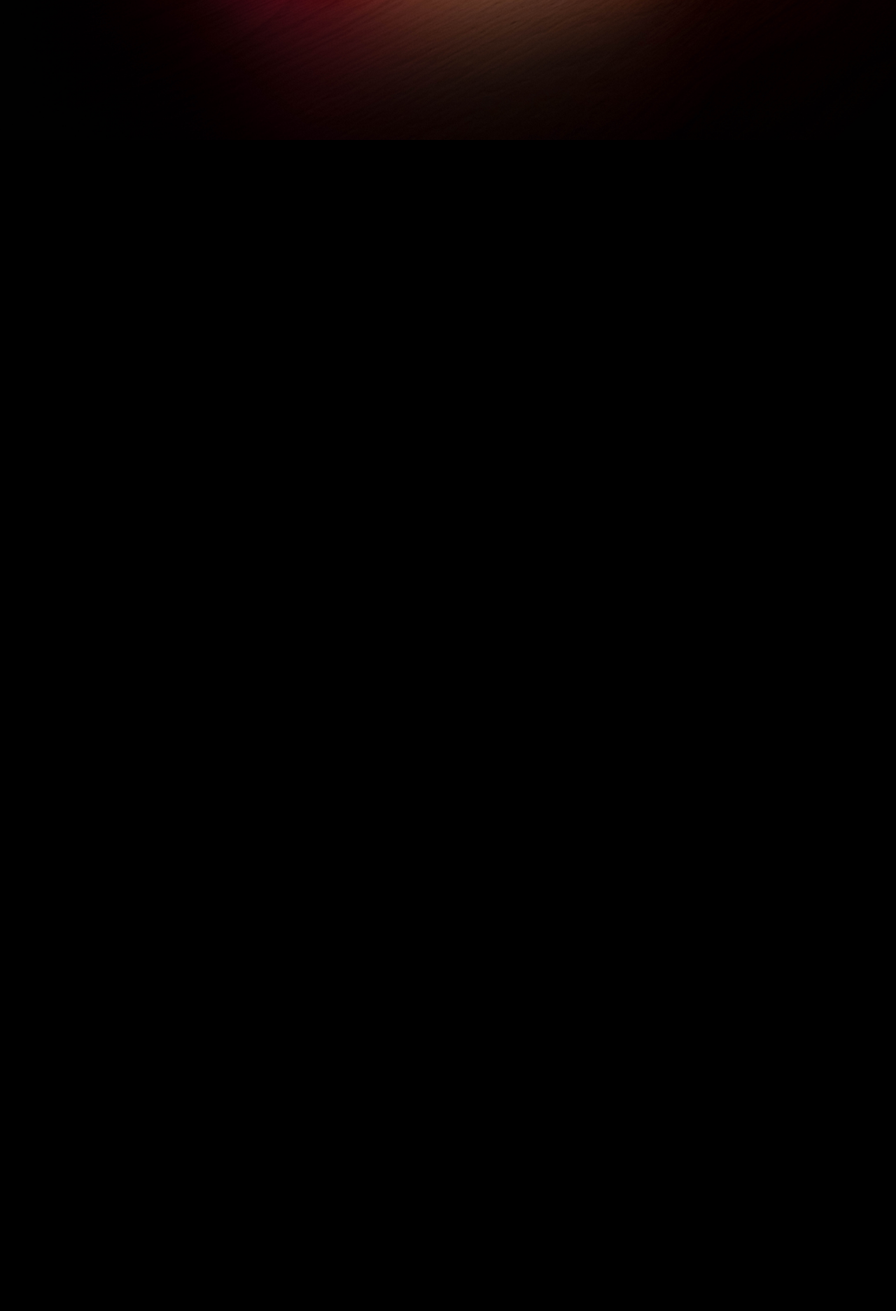
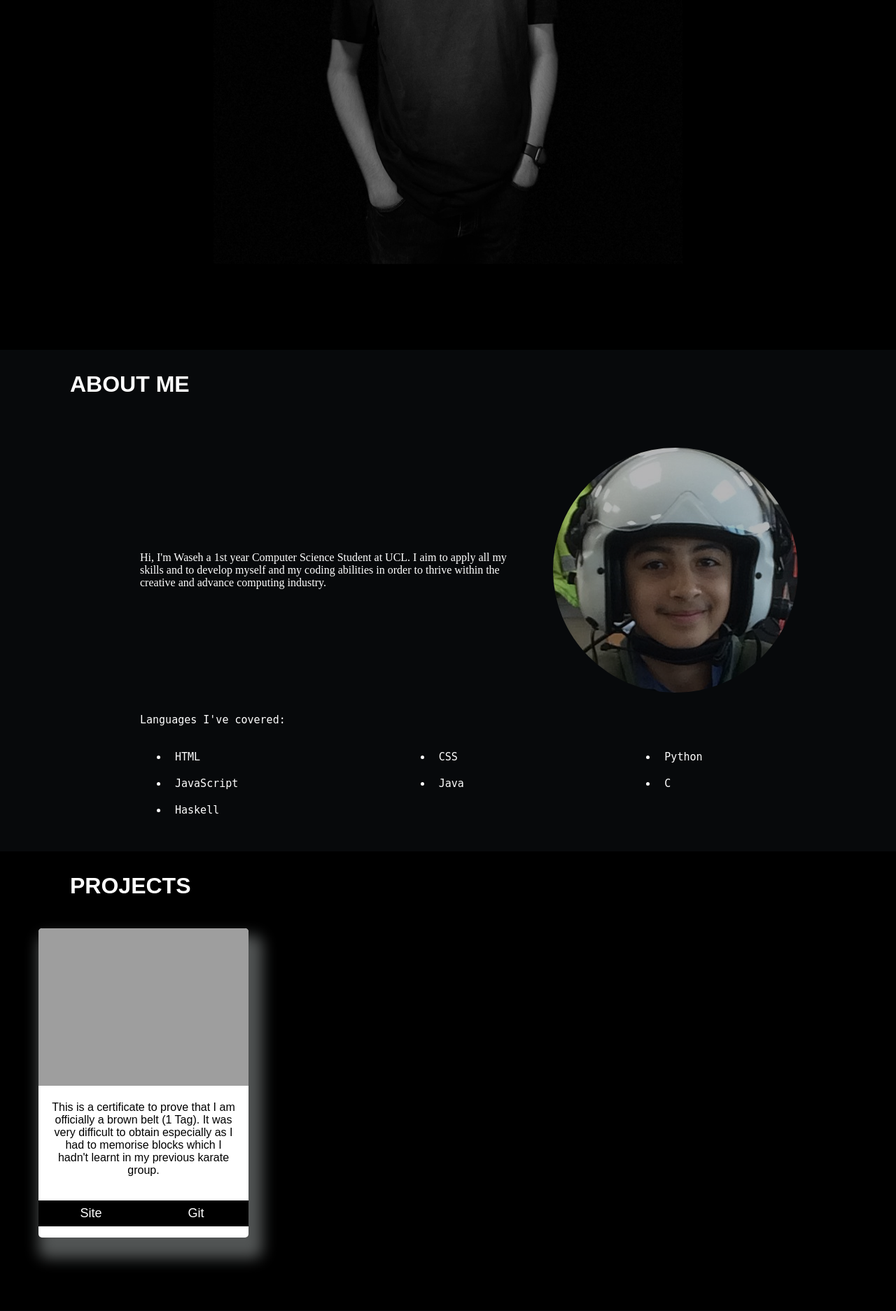
Before and after one commit to mwkhan9/portfolio_website, a PHP site: page /web.html in a window 1280 px wide. Shown: the part 600-2474 px from the top of the page at 70% size. Before the commit the page ends 800 px from the top, so only its background shows below. Run offline with PHP 8.4, Linux system fonts and the light colour scheme; grey boxes are pictures that could not be loaded.

Commit message:
Added sections & Light mode

```diff
--- a/style.css
+++ b/style.css
@@ -2,6 +2,7 @@ body{
     background-color: black;
     margin: 0;
     padding: 0;
+    overflow-x: hidden;
 }
 
 /*                                  Navigation Bar - LargeScreens                                  */
@@ -96,12 +97,17 @@ body{
 }
 
 
+
+
 /*                                  Home Page                                  */
 .main{
     width: 100vw;
     height: 100vh;
     color: white;
     position: relative;
+    display: flex;
+    justify-content: center;
+    margin-bottom: 300px;
 }
 
 .title{
@@ -115,9 +121,25 @@ body{
     transform: translate(-50%, -50%);
 }
 
+.sub-title{
+    position: absolute;
+    color: white;
+    z-index: 500;
+    top: 25%;
+    text-align: center;
+    font-size: 20px;
+}
+
+.autoType{
+    color: orange;
+    font-family: 'Parisienne', cursive;
+}
+
 .mainImg{
     position: absolute;
-    width: 100%;
+    padding-top: 200px;
+    vertical-align: middle;
+    width: auto;
     height: 100%;
 }
 
@@ -125,4 +147,256 @@ body{
     .hideSmallTxt {
         display: none;
     }
+    .title{
+        font-size: 25px;
+    }
 }
+
+
+/*                                      About Section           */
+
+.sectionAboutme{
+    padding-top: 10px;
+    width: 100vw;
+    height: auto;
+    color: white;
+    position: relative;
+    background-color: #07090b;
+    display: inline-block;
+    padding-bottom: 50px;
+}
+
+.headings{
+    padding-left: 100px;
+    color: white;
+    font-family: sans-serif;
+}
+
+.aboutContainer{
+    padding-top: 50px;
+    padding-left: 200px;
+    display: flex;
+    align-items: center;
+}
+
+.aboutText{
+    width:50%;
+}
+
+.profile {
+	background-image: url(img/IMG_1063.jpg);
+    background-repeat: no-repeat;
+    border-radius: 50%;
+	width: 350px;
+	height:350px;
+	opacity:0.7;
+    margin-left: 50px;
+}
+
+.profile:hover{
+    opacity: 1;
+}
+
+.aboutList{
+    padding-top: 15px;
+    padding-left: 200px;
+    font-family: monospace;
+    font-size: 15px;
+}
+
+.skills{
+    margin: 0;
+    display: grid;
+    grid-template-columns: auto auto auto;
+    flex-wrap: wrap;
+}
+
+.lang{
+    padding-left: 10px;
+    padding-top: 20px;
+    float: left;
+}
+
+@media only screen and (max-width: 600px) {
+    .headings, .aboutContainer, .aboutList {
+        padding-left: 10px;
+    }
+
+    .skills{
+        grid-template-columns: auto auto;
+    }
+}
+
+@media only screen and (max-width: 400px) {
+    .aboutContainer{
+        display: inline-block;
+        justify-content: center;
+        align-items: center;
+    }
+    .aboutText{
+        margin-left: 25%;
+        text-align: center;
+    }
+    .profile {
+        margin-left: 0px;
+    }
+}
+/*                                    END  About Section           */
+
+
+/*                                      Project Section           */
+.sectionProject{
+    padding-top: 10px;
+    width: 100vw;
+    height: auto;
+    color: white;
+    position: relative;
+    margin-bottom: 100px;
+}
+
+
+/* Start of Id card */
+.projectBlock{
+    padding-top: 15px;
+    display: inline-block;
+    flex-wrap: wrap;
+}
+
+.card {
+	box-shadow: 10px 20px 20px 10px #515454;
+	transition: 0.3s;
+	width: 300px;
+	border-radius: 5px;
+	margin-left: 55px;
+	margin-top: 5px;
+	float: left;
+    background-color: white;
+    color: black;
+}
+
+.card:hover {
+    box-shadow: 0 8px 16px 0 rgba(0,0,0,0.2);
+}
+
+.cardImg {
+	border-radius: 5px 5px 0 0;
+    width: 300px;
+}
+
+.container{
+	padding: 2px 16px;
+}
+
+.cardBtn {
+	border: none;
+	outline: 0;
+	display: inline-block;
+	padding: 8px;
+	color: white;
+	background-color: black;
+	text-align: center;
+	cursor: pointer;
+	width: 50%;
+	font-size: 18px;
+}
+
+.cardBtn:hover{
+  opacity: 0.7;
+}
+
+#card{
+    font-family: sans-serif;
+    text-align: center;
+}
+/* End of Id card */
+
+@media only screen and (max-width: 340px) {
+    .card {
+        margin-left: 0px;
+    }
+}
+
+/*                                 END   Project Section           */
+
+
+
+/*                                      Connect Section           */
+.sectionConnect{
+    background-color: #07090b;
+    padding-top: 50px;
+}
+
+.connectContent{
+    display: flex;
+    justify-content: center;
+}
+
+.app{
+    padding: 50px;
+}
+
+.contact{
+    width: 80px;
+    height: 80px;
+    text-decoration: none;
+    font-size: 20px;
+    color: white;
+    border-radius: 5px 5px 5px 5px;
+    border: none;
+}
+.contact:hover{
+    opacity: 0.7;
+}
+
+#linkedIn {
+    background-color: #125688;
+    align-self: center;
+}
+
+#git {
+    background-color: black;
+    align-self: center;
+}
+
+.icons{
+    font-size: 50px;
+}
+/*                                    END Connect Section           */
+
+footer{
+    background-color: black;
+    height: 200px;
+    width: 100%;
+    color: white;
+    text-align: center;
+    font-family: monospace;
+}
+
+.smallprint{
+    padding-top: 100px;
+}
+
+
+/*                                    Light MODE           */
+
+.lightBody,.lightNavBar,.lightNavHeader,.lightNavBtn{
+    background-color: white;
+    color: black;
+}
+
+.lightMain,.lightTitle,.lightSubTitle{
+    color: black;
+}
+
+.lightHeading{
+    color: black;
+}
+
+.lightAbout{
+    background-color: #DBE0E3;
+    color: black;
+}
+
+.lightContact{
+    background-color: #DBE0E3;
+}
--- a/web.html
+++ b/web.html
@@ -10,29 +10,147 @@
 <body>
 
     <!-- navigationBar for large screens -->
-    <div class ="navigationBar">
+    <div id ="navBar" class ="navigationBar">
         <a id="homeNav" class="navBtn" href="#home">Home</a>
         <a id="aboutNav" class="navBtn" href="#aboutSection">About</a>
         <a id="projectNav" class="navBtn" href="#projectSection">Projects</a>
         <a id="connectNav" class="navBtn" href="#contactSection">Contact</a>
-        <button class ="navBtn" onclick="myFunction()">Dark mode</button>
+        <button class ="navBtn" onclick="toggleDark()" id="mode">Dark Mode</button>
     </div>
 
     <!-- navHeader for Small screens -->
-    <header class="navHeader">
+    <header id ="navHeader" class="navHeader">
         <a href="javascript:void(0)" class="navMenu" onclick=""><i class=" fa fa-bars"></i></a>
         <span>Waseh Khan</span>
     </header>
 
-    <!--  1st page  -->
+
+
+
+
+    <!--  Home page  -->
     <div class="main" id="home">
-        <h1 class="title"><span class="hideSmallTxt">I'm </span>Waseh Khan</h1>
-        <img src ="comp.JPG" class="mainImg"></img>
+        <h1 id="title"class="title"><span class="hideSmallTxt">I'm </span>Waseh Khan</h1>
+        <p id="subTitle"class="sub-title">Computer Sceince <span class="autoType"></span></p>
+
+        <img id ="mainImg" src ="meDrk2.jpg" class="mainImg"></img>
     </div>
 
-    <div class="main" id="home">
+    <!--  About page  -->
+    <div id ="aboutSection"class="sectionAboutme">
+        <h1 id ="aboutHeading" class="headings">ABOUT ME</h1>
+
+        <div class="aboutContainer">
+            <p class="aboutText">Hi, I'm Waseh a 1st year Computer Science Student at UCL. I aim to apply all my skills and to
+            develop myself and my coding abilities in order to thrive within the creative and advance computing industry.</p>
+
+            <div class="profile"></div>
+        </div>
+
+        <div class="aboutList">
+            <p>Languages I've covered:</p>
+            <ul class="skills">
+                <li class="lang">HTML</li>
+                <li class="lang">CSS</li>
+                <li class="lang">Python</li>
+                <li class="lang">JavaScript</li>
+                <li class="lang">Java</li>
+                <li class="lang">C</li>
+                <li class="lang">Haskell</li>
+            </ul>
+        </div>
     </div>
 
+    <!--  Projects page  -->
+    <div class="sectionProject" id="projectSection">
+        <h1 id ="projectHeading" class="headings">PROJECTS</h1>
+
+        <div class="projectBlock">
+            <div class="card">
+                <img src="img/Scans/Scan_20141212 (13).png" alt="Brown Belt (1 Tag) Karate" class="cardImg">
+
+                <div class="container">
+                    <p id="card">This is a certificate to prove that I am officially
+                    a brown belt (1 Tag). It was very difficult to obtain
+                    especially as I had to memorise blocks which I hadn't
+                    learnt in my previous karate group.</p>
+                </div>
+                <p><button class="cardBtn">Site</button><button class="cardBtn">Git</button></p>
+            </div>
+        </div>
+
+
+    </div>
+
+    <!--  Contact page  -->
+    <div id="connectSection"class="sectionConnect">
+        <h1 id ="connectHeading" class="headings">CONTACT</h1>
+        <div class ="connectContent">
+            <div class = "app"><button id="linkedIn" class ="contact icons"><i class="fa fa-linkedin-square"></i></button></div>
+            <div class = "app"><button id = "git" class ="contact icons"><i class="fa fa-github-square"></i></button></div>
+        </div>
+    </div>
+
+    <footer>
+        <p class="smallprint">Copyright &copy; 2022 Muhammad Waseh khan</p>
+    </footer>
+
+
+    <!--  script for autoTyping  -->
+    <script src="https://cdn.jsdelivr.net/npm/typed.js@2.0.12"></script>
+    <script>
+        var typed = new Typed(".autoType",{
+            strings: ["Student"],
+            typeSpeed: 150,
+            backSpeed: 150,
+            loop: true
+        })
+    </script>
+
+    <script>
+        const mode = document.getElementById("mode");
+        function toggleDark(){
+            if (mode.innerText==="Dark Mode"){
+                mode.innerText="Light Mode";
+
+                document.getElementById("mainImg").src = "meLgt2.jpg";
+            }
+            else{
+                mode.innerText="Dark Mode"
+                document.getElementById("mainImg").src = "meDrk2.jpg"
+            }
+
+            //Background
+            document.body.classList.toggle("lightBody");
+
+            //Navigation
+            document.getElementById("navBar").classList.toggle("lightNavBar");
+            document.getElementById("navHeader").classList.toggle("lightNavHeader");
+                //Nav Btns
+            document.getElementById("homeNav").classList.toggle("lightNavBtn");
+            document.getElementById("aboutNav").classList.toggle("lightNavBtn");
+            document.getElementById("projectNav").classList.toggle("lightNavBtn");
+            document.getElementById("connectNav").classList.toggle("lightNavBtn");
+            document.getElementById("mode").classList.toggle("lightNavBtn");
+
+            //Home Page
+            document.getElementById("home").classList.toggle("lightMain");
+            document.getElementById("title").classList.toggle("lightTitle");
+            document.getElementById("subTitle").classList.toggle("lightSubTitle");
+
+            //About Page
+            document.getElementById("aboutSection").classList.toggle("lightAbout");
+            document.getElementById("aboutHeading").classList.toggle("lightHeading");
+
+            //Project Page
+            document.getElementById("projectHeading").classList.toggle("lightHeading");
+
+            //Contact Page
+            document.getElementById("connectSection").classList.toggle("lightContact");
+            document.getElementById("connectHeading").classList.toggle("lightHeading");
+        };
+
+    </script>
 
 </body>
 </html>
```
Also changed, not shown: img/meDrk1.jpg (added), img/meDrk2.jpg (added), img/meLgt1.jpg (added), img/meLgt2.jpg (added).
